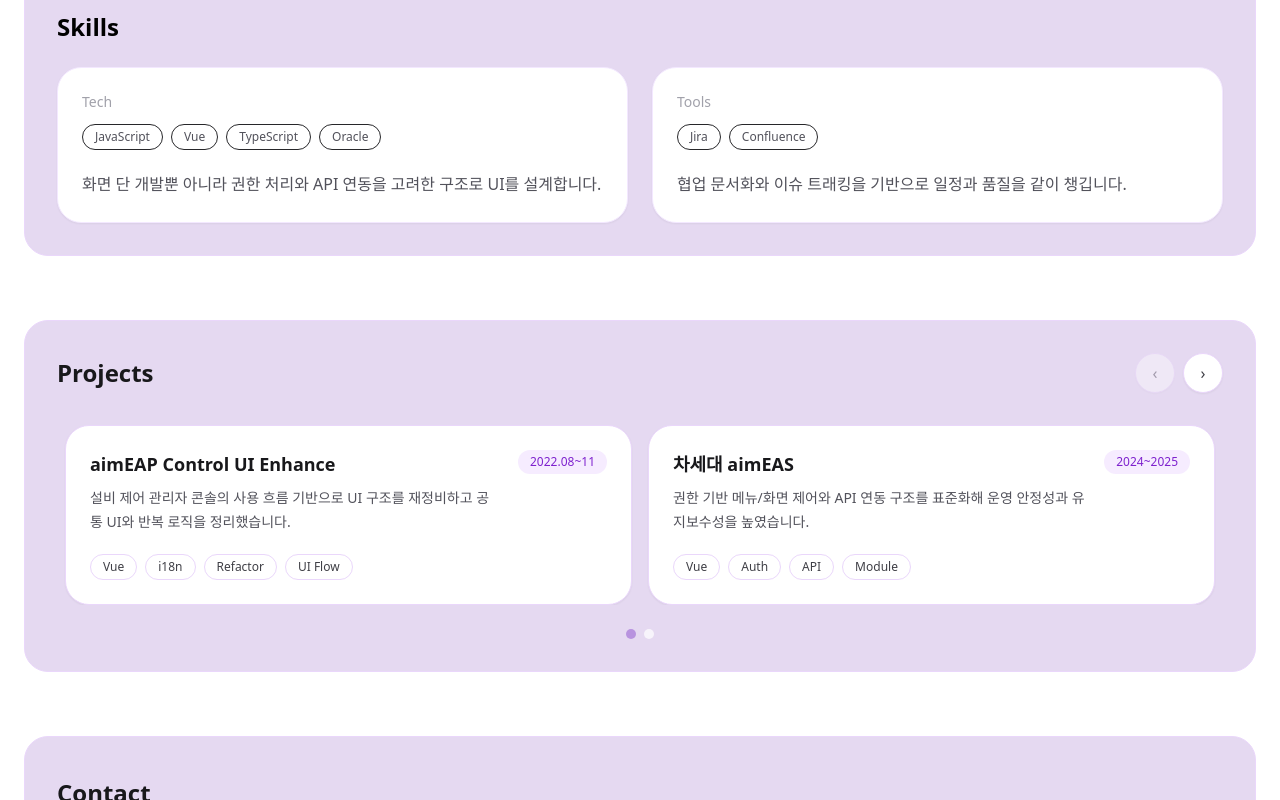
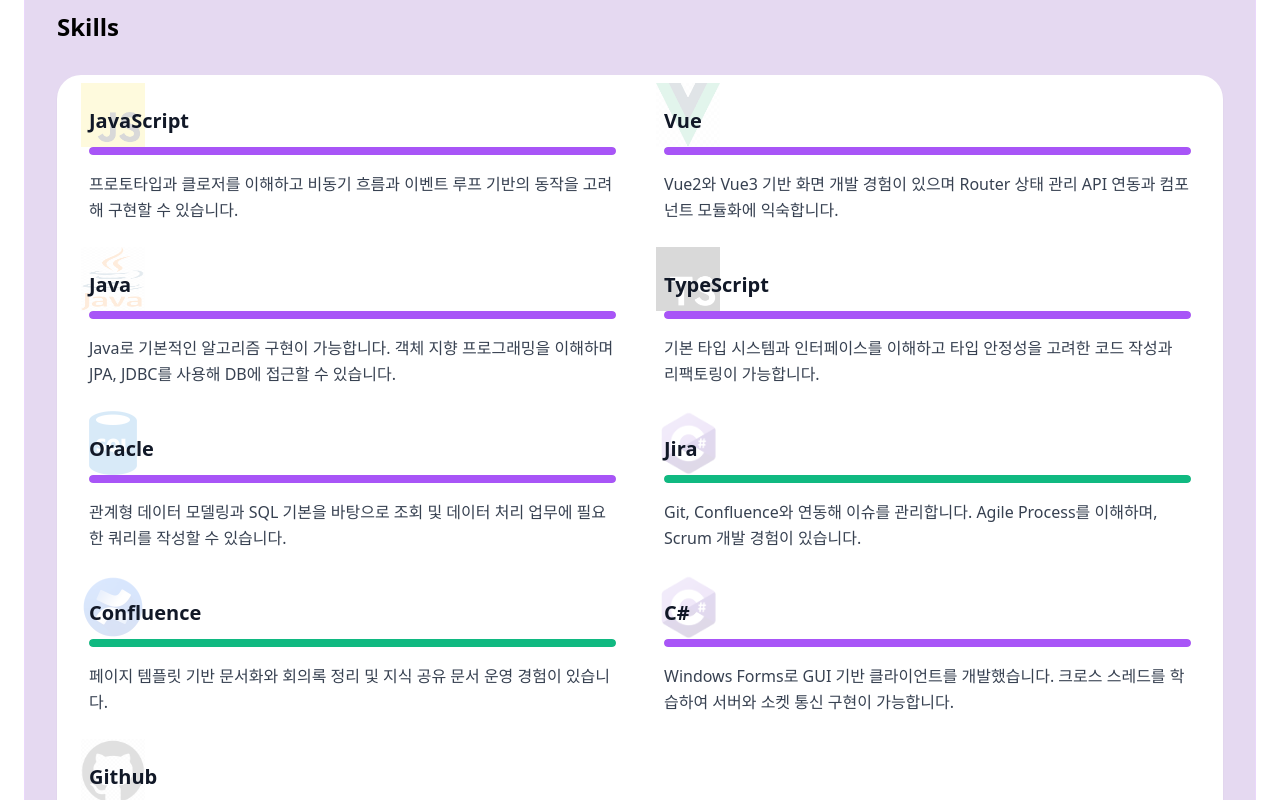
Before and after one commit to bbielo/Portfolio, a Vue app: page / in a window 1280 px wide. Shown: the part 1260-2060 px from the top of the page. Built offline with nearby package versions, Linux system fonts and the light colour scheme.

Commit message:
modify skillsSection(change tructure)

```diff
--- a/src/sections/SkillsSection.vue
+++ b/src/sections/SkillsSection.vue
@@ -1,47 +1,38 @@
 <template>
-    <section id="about" class="scroll-mt-28 mt-16 bg-white">
+    <section id="skills" class="scroll-mt-28 mt-16 bg-white">
         <div class="mx-auto max-w-7xl px-6">
         <div class="rounded-3xl border border-[#EAD7FB] bg-[#E5D9F1] p-8">
             <h2 class="mt-2 text-2xl font-semibold">Skills</h2>
 
-            <div class="mt-6 grid gap-6 md:grid-cols-2">
-                <!-- LEFT: Tech -->
-            <div class="rounded-3xl border border-purple-100 bg-white p-6 shadow-sm">
-                <p class="text-sm text-zinc-400">Tech</p>
+            <div
+            ref="wrapRef"
+            class="mt-8 rounded-3xl bg-white p-8 shadow-sm"
+            >
+                <div class="grid grid-cols-1 gap-12 md:grid-cols-2">
+                    <article v-for="item in items" :key="item.name" class="group relative">
+                        <img
+                            :src="item.icon"
+                            :alt="item.name"
+                            class="pointer-events-none absolute -left-2 -top-6 h-16 w-16 select-none opacity-15 transition-transform duration-700 ease-in-out group-hover:rotate-[360deg]"
+                        />
 
-                <div class="mt-3 flex flex-wrap gap-2">
-                <span
-                    v-for="s in tech"
-                    :key="s"
-                    class="rounded-2xl border border-zinc-800 px-3 py-1 text-xs text-zinc-600"
-                >
-                    {{ s }}
-                </span>
+                        <h3 class="relative text-xl font-extrabold text-gray-900">
+                            {{ item.name }}
+                        </h3>
+
+                        <div class="relative mt-3 h-2 w-full overflow-hidden rounded-full bg-black/10">
+                            <div
+                                class="h-full rounded-full transition-[width] duration-1000 ease-out"
+                                :class="barClass(item.type)"
+                                :style="{ width: inView ? '100%' : '0%' }"
+                            />
+                            </div>
+
+                        <p class="mt-4 text-gray-700 leading-relaxed">
+                            {{ item.desc }}
+                        </p>
+                    </article>
                 </div>
-
-                <p class="mt-5 leading-7 text-zinc-600">
-                화면 단 개발뿐 아니라 권한 처리와 API 연동을 고려한 구조로 UI를 설계합니다.
-                </p>
-            </div>
-
-            <!-- RIGHT: Tools -->
-            <div class="rounded-3xl border border-purple-100 bg-white p-6 shadow-sm">
-                <p class="text-sm text-zinc-400">Tools</p>
-
-                <div class="mt-3 flex flex-wrap gap-2">
-                <span
-                    v-for="s in tools"
-                    :key="s"
-                    class="rounded-2xl border border-zinc-800 px-3 py-1 text-xs text-zinc-600"
-                >
-                    {{ s }}
-                </span>
-                </div>
-
-                <p class="mt-5 leading-7 text-zinc-600">
-                협업 문서화와 이슈 트래킹을 기반으로 일정과 품질을 같이 챙깁니다.
-                </p>
-            </div>
             </div>
         </div>
         </div>
@@ -49,6 +40,117 @@
 </template>
 
 <script setup lang="ts">
-const tech = ["JavaScript", "Vue", "TypeScript", "Oracle"];
-const tools = ["Jira", "Confluence"];
+import jsImg from "@/assets/logoJs.png";
+import tsImg from "@/assets/logoTs.png";
+import vueImg from "@/assets/logoVue.png";
+import javaImg from "@/assets/logoJava.png";
+import oracleImg from "@/assets/logoSql.png";
+import jiraImg from "@/assets/logoSharp.png";   // jira이모티콘
+import cSharpImg from "@/assets/logoSharp.png";
+import confluenceImg from "@/assets/logoConfluence.png";   // 컨플루언스 이모티콘
+import gitHubImg from "@/assets/logoGithub.png"
+import { onMounted, onUnmounted, ref } from "vue";
+
+const wrapRef = ref<HTMLElement | null>(null);
+const inView = ref(false);
+
+type ItemType = "skill" | "tool";
+type Item = {
+  name: string;
+  icon: string;
+  type: ItemType;
+  desc: string;
+};
+
+const items: Item[] = [
+    {
+        name: "JavaScript",
+        icon: jsImg,
+        type: "skill",
+        desc: "프로토타입과 클로저를 이해하고 비동기 흐름과 이벤트 루프 기반의 동작을 고려해 구현할 수 있습니다."
+    },
+    {
+        name: "Vue",
+        icon: vueImg,
+        type: "skill",
+        desc: "Vue2와 Vue3 기반 화면 개발 경험이 있으며 Router 상태 관리 API 연동과 컴포넌트 모듈화에 익숙합니다."
+    },
+    {
+        name: "Java",
+        icon: javaImg,
+        type: "skill",
+        desc: "Java로 기본적인 알고리즘 구현이 가능합니다. 객체 지향 프로그래밍을 이해하며 JPA, JDBC를 사용해 DB에 접근할 수 있습니다."
+    },
+    {
+        name: "TypeScript",
+        icon: tsImg,
+        type: "skill",
+        desc: "기본 타입 시스템과 인터페이스를 이해하고 타입 안정성을 고려한 코드 작성과 리팩토링이 가능합니다."
+    },
+    {
+        name: "Oracle",
+        icon: oracleImg,
+        type: "skill",
+        desc: "관계형 데이터 모델링과 SQL 기본을 바탕으로 조회 및 데이터 처리 업무에 필요한 쿼리를 작성할 수 있습니다."
+    },
+    {
+        name: "Jira",
+        icon: jiraImg,
+        type: "tool",
+        desc: "Git, Confluence와 연동해 이슈를 관리합니다. Agile Process를 이해하며, Scrum 개발 경험이 있습니다."
+    },
+    {
+        name: "Confluence",
+        icon: confluenceImg,
+        type: "tool",
+        desc: "페이지 템플릿 기반 문서화와 회의록 정리 및 지식 공유 문서 운영 경험이 있습니다."
+    },
+    {
+        name: "C#",
+        icon: cSharpImg,
+        type: "skill",
+        desc: "Windows Forms로 GUI 기반 클라이언트를 개발했습니다. 크로스 스레드를 학습하여 서버와 소켓 통신 구현이 가능합니다."
+    },
+    {
+        name: "Github",
+        icon: gitHubImg,
+        type: "tool",
+        desc: "형상 관리의 중요성에 대해 인지하고 있으며 GitHub, GitLab을 이용해 협업을 진행한 경험이 있습니다. GitHub 서버로 웹페이지를 제작할 수 있습니다."
+    }
+];
+
+// tool은 초록, skill은 보라
+const barClass = (type: ItemType) => {
+  return type === "tool"
+    ? "bg-accent-green"
+    : "bg-primary-dark";
+};
+
+let io: IntersectionObserver | null = null;
+
+onMounted(() => {
+    const el = wrapRef.value;
+    if (!el) return;
+
+    io = new IntersectionObserver(
+        (entries) => {
+        const entry = entries[0];
+        if (!entry) return;
+
+        if (entry.isIntersecting) {
+            inView.value = true;
+            if (wrapRef.value && io) io.unobserve(wrapRef.value);
+        }
+        },
+        { threshold: 0.2 }
+    );
+
+    io.observe(el);
+});
+
+onUnmounted(() => {
+    const el = wrapRef.value;
+    if (el && io) io.unobserve(el);
+    io = null;
+});
 </script>
```
